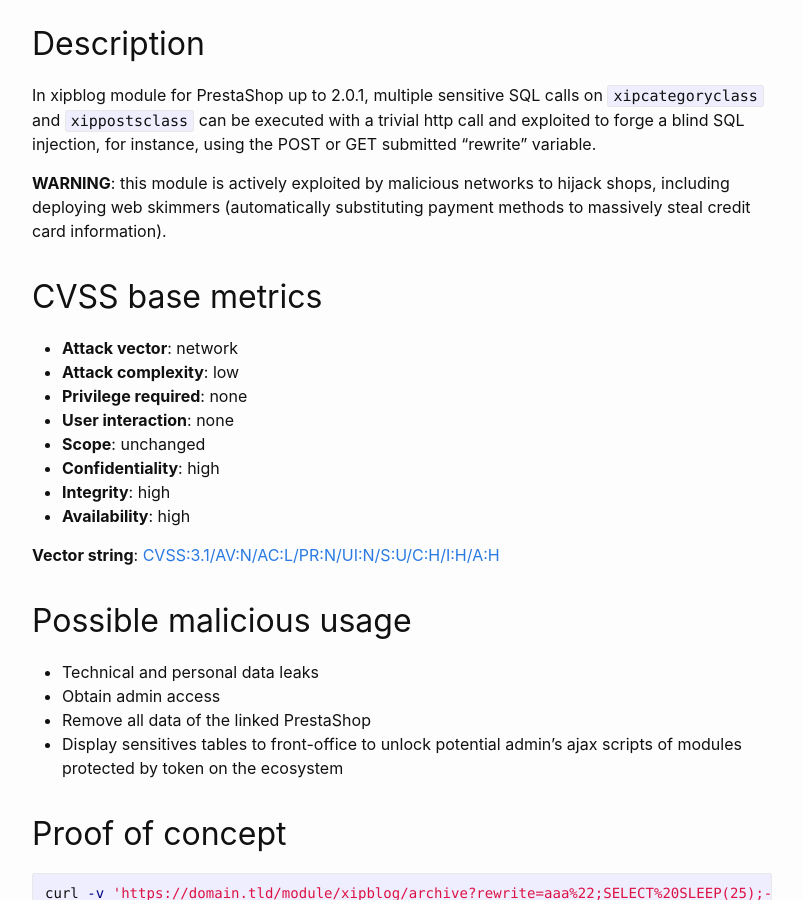
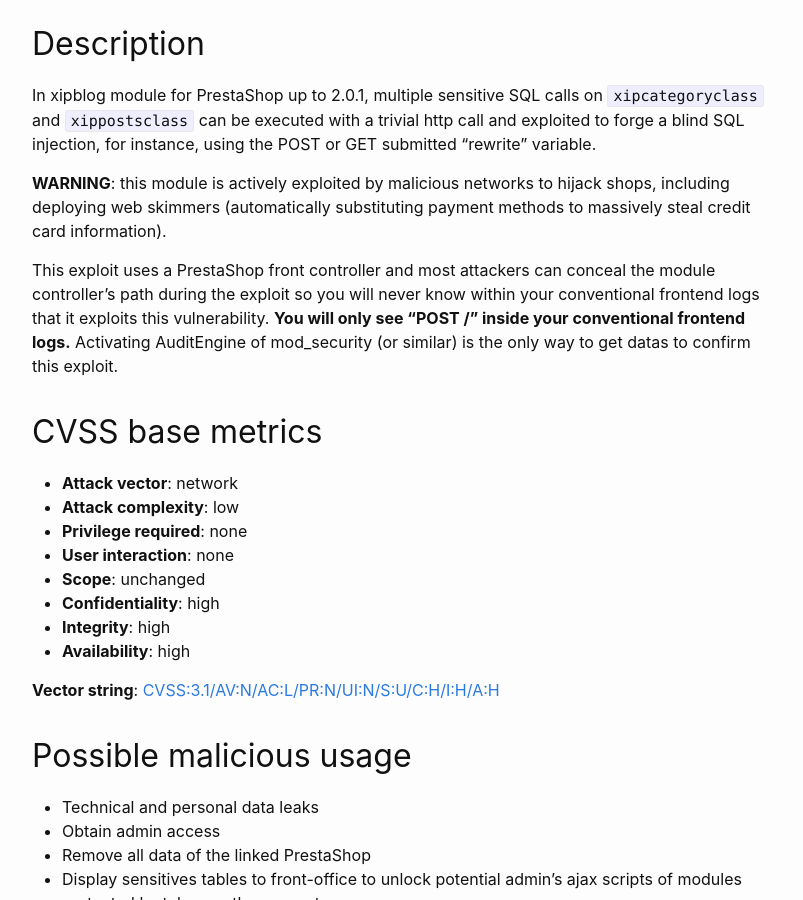
Before and after one commit to friends-of-presta/security-advisories, a Jekyll site: the page built from _posts/2023-03-23-xipblog.md, in a window 1280 px wide and 900 px high, scrolled down 742 px. Shown: the whole window, without its empty margins (238-1041 px from the left). Built offline with Jekyll 4.4.1, drawn with Linux system fonts in a browser that asks for light colours.

Commit message:
Update 2023-03-23-xipblog.md

```diff
--- a/_posts/2023-03-23-xipblog.md
+++ b/_posts/2023-03-23-xipblog.md
@@ -29,6 +29,8 @@ In the blog module (xipblog), an anonymous user can perform SQL injection. Even
 In xipblog module for PrestaShop up to 2.0.1, multiple sensitive SQL calls on `xipcategoryclass` and `xippostsclass` can be executed with a trivial http call and exploited to forge a blind SQL injection, for instance, using the POST or GET submitted "rewrite" variable.
 
 **WARNING**: this module is actively exploited by malicious networks to hijack shops, including deploying web skimmers (automatically substituting payment methods to massively steal credit card information).
+
+This exploit uses a PrestaShop front controller and most attackers can conceal the module controller's path during the exploit so you will never know within your conventional frontend logs that it exploits this vulnerability. **You will only see "POST /" inside your conventional frontend logs.** Activating AuditEngine of mod_security (or similar) is the only way to get datas to confirm this exploit.
 
 ## CVSS base metrics
 
```
